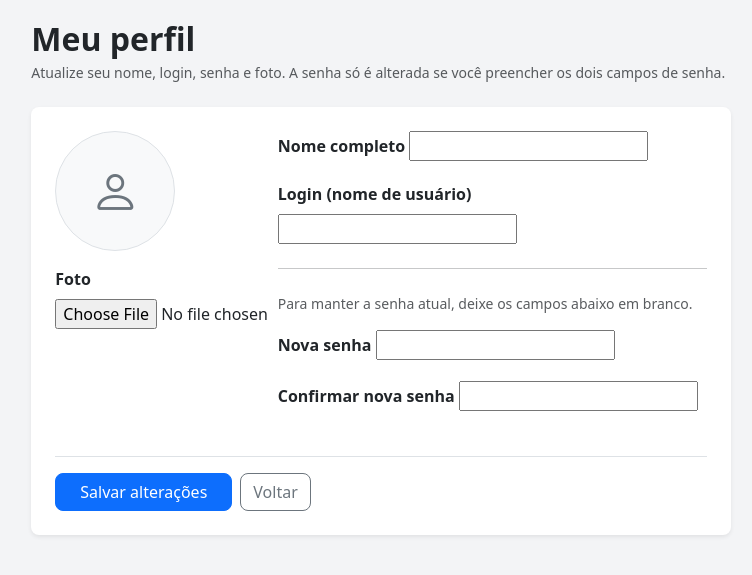
After one commit to endersonjack/genesis, a Django app: template templates/usuarios/meu_perfil.html in a window 1280 px wide. The commit adds this page. Shown: the top 575 px of the page, without its empty margins (259-1011 px from the left). Run offline with Django 5.2, Linux system fonts and the light colour scheme; the template is opened without the code that fills it: most values are stand-ins (such as "Sample title", 1, 10 or a date in 2020); form fields are guessed from the names that the template uses; some libraries are stand-ins or nearby versions.

Commit message:
ADD: Perfil Usuario com Foto

```diff
--- a/auditoria/registry.py
+++ b/auditoria/registry.py
@@ -12,12 +12,16 @@ def registrar_auditoria(
     resumo: str,
     modulo: str = '',
     detalhes: dict[str, Any] | None = None,
+    empresa=None,
 ) -> None:
     """
     Grava um evento de auditoria para a empresa ativa e o usuário autenticado.
     Ignora silenciosamente se não houver empresa ativa ou usuário (ex.: comando de gestão).
+
+    `empresa` opcional: quando a view não passa por /empresa/<id>/ (ex.: Meu perfil),
+    pode-se enviar a empresa da sessão desde que o usuário tenha vínculo ativo.
     """
-    empresa = getattr(request, 'empresa_ativa', None)
+    empresa = empresa if empresa is not None else getattr(request, 'empresa_ativa', None)
     user = getattr(request, 'user', None)
     if not empresa or not user or not user.is_authenticated:
         return
--- a/auditoria/views.py
+++ b/auditoria/views.py
@@ -20,6 +20,7 @@ MODULO_FILTRO_CHOICES = [
     ('controles_rh', 'Controles RH'),
     ('local', 'Locais'),
     ('apontamento', 'Apontamento'),
+    ('usuarios', 'Perfil / Conta'),
     ('outros', 'Outros'),
 ]
 
@@ -38,6 +39,7 @@ def _q_modulo(modulo_val: str) -> Q:
             'empresas',
             'local',
             'apontamento',
+            'usuarios',
         }
         return Q(modulo='') | ~Q(modulo__in=conhecidos)
     return Q(modulo=modulo_val)
--- a/core/modulo_topbar.py
+++ b/core/modulo_topbar.py
@@ -19,6 +19,8 @@ def titulo_modulo_topbar(request: HttpRequest) -> str:
             return 'Trocar empresa'
         if path.startswith('/accounts/'):
             return 'Conta'
+        if '/usuarios/perfil' in path:
+            return 'Meu perfil'
         if path.startswith('/usuarios/'):
             return 'Conta'
         return 'Genesis ERP'
--- a/static/css/sidebar.css
+++ b/static/css/sidebar.css
@@ -598,6 +598,18 @@ button.menu-link {
     font-size: 1.1rem;
     flex-shrink: 0;
     color: var(--sidebar-text);
+    overflow: hidden;
+}
+
+.sidebar-user-mobile-avatar:has(.sidebar-user-mobile-avatar-img) {
+    background: transparent;
+}
+
+.sidebar-user-mobile-avatar-img {
+    width: 40px;
+    height: 40px;
+    object-fit: cover;
+    display: block;
 }
 
 .sidebar-user-mobile-name {
--- a/templates/auditoria/lista.html
+++ b/templates/auditoria/lista.html
@@ -218,6 +218,7 @@
                             {% elif r.modulo == 'estoque' %}Estoque
                             {% elif r.modulo == 'local' %}Locais
                             {% elif r.modulo == 'apontamento' %}Apontamento
+                            {% elif r.modulo == 'usuarios' %}Perfil / Conta
                             {% elif r.modulo %}<code class="small">{{ r.modulo }}</code>
                             {% else %}—{% endif %}
                         </td>
--- a/templates/dashboard/home.html
+++ b/templates/dashboard/home.html
@@ -356,6 +356,7 @@
                             {% elif r.modulo == 'estoque' %}Estoque
                             {% elif r.modulo == 'local' %}Locais
                             {% elif r.modulo == 'apontamento' %}Apontamento
+                            {% elif r.modulo == 'usuarios' %}Perfil / Conta
                             {% elif r.modulo %}<code class="small">{{ r.modulo }}</code>
                             {% else %}—{% endif %}
                         </td>
--- /dev/null
+++ b/templates/usuarios/meu_perfil.html
@@ -0,0 +1,82 @@
+{% extends 'base.html' %}
+
+{% block title %}Meu perfil | Genesis ERP{% endblock %}
+
+{% block content %}
+<div class="row justify-content-center">
+    <div class="col-12 col-lg-8 col-xl-7">
+        <h2 class="fw-bold mb-1">Meu perfil</h2>
+        <p class="text-muted small mb-4">Atualize seu nome, login, senha e foto. A senha só é alterada se você preencher os dois campos de senha.</p>
+
+        <div class="card border-0 shadow-sm rounded-3">
+            <div class="card-body p-4">
+                <form method="post" enctype="multipart/form-data" novalidate>
+                    {% csrf_token %}
+
+                    {% if form.non_field_errors %}
+                        <div class="alert alert-danger">{{ form.non_field_errors }}</div>
+                    {% endif %}
+
+                    <div class="row g-3">
+                        <div class="col-12 col-md-4 text-center text-md-start">
+                            {% if request.user.foto %}
+                                <img src="{{ request.user.foto.url }}"
+                                     alt=""
+                                     class="rounded-circle border shadow-sm mb-3"
+                                     width="120"
+                                     height="120"
+                                     style="object-fit: cover;">
+                            {% else %}
+                                <div class="rounded-circle bg-light border d-inline-flex align-items-center justify-content-center mb-3"
+                                     style="width: 120px; height: 120px;">
+                                    <i class="bi bi-person text-secondary display-5"></i>
+                                </div>
+                            {% endif %}
+                            <div class="text-start">
+                                <label class="form-label fw-semibold" for="{{ form.foto.id_for_label }}">Foto</label>
+                                {{ form.foto }}
+                                {% if form.foto.help_text %}<div class="form-text">{{ form.foto.help_text }}</div>{% endif %}
+                                {% if form.foto.errors %}<div class="text-danger small">{{ form.foto.errors }}</div>{% endif %}
+                            </div>
+                        </div>
+                        <div class="col-12 col-md-8">
+                            <div class="mb-3">
+                                <label class="form-label fw-semibold" for="{{ form.nome_completo.id_for_label }}">Nome completo</label>
+                                {{ form.nome_completo }}
+                                {% if form.nome_completo.errors %}<div class="text-danger small">{{ form.nome_completo.errors }}</div>{% endif %}
+                            </div>
+                            <div class="mb-3">
+                                <label class="form-label fw-semibold" for="{{ form.username.id_for_label }}">Login (nome de usuário)</label>
+                                {{ form.username }}
+                                {% if form.username.help_text %}<div class="form-text">{{ form.username.help_text }}</div>{% endif %}
+                                {% if form.username.errors %}<div class="text-danger small">{{ form.username.errors }}</div>{% endif %}
+                            </div>
+                            <hr class="my-4">
+                            <p class="small text-muted mb-3">Para manter a senha atual, deixe os campos abaixo em branco.</p>
+                            <div class="mb-3">
+                                <label class="form-label fw-semibold" for="{{ form.nova_senha.id_for_label }}">Nova senha</label>
+                                {{ form.nova_senha }}
+                                {% if form.nova_senha.errors %}<div class="text-danger small">{{ form.nova_senha.errors }}</div>{% endif %}
+                            </div>
+                            <div class="mb-3">
+                                <label class="form-label fw-semibold" for="{{ form.nova_senha_confirmar.id_for_label }}">Confirmar nova senha</label>
+                                {{ form.nova_senha_confirmar }}
+                                {% if form.nova_senha_confirmar.errors %}<div class="text-danger small">{{ form.nova_senha_confirmar.errors }}</div>{% endif %}
+                            </div>
+                        </div>
+                    </div>
+
+                    <div class="d-flex flex-wrap gap-2 mt-4 pt-3 border-top">
+                        <button type="submit" class="btn btn-primary rounded-3 px-4">Salvar alterações</button>
+                        {% if request.empresa_ativa %}
+                            <a href="{% url 'dashboard_home' empresa_id=request.empresa_ativa.pk %}" class="btn btn-outline-secondary rounded-3">Voltar</a>
+                        {% else %}
+                            <a href="{% url 'selecionar_empresa' %}" class="btn btn-outline-secondary rounded-3">Voltar</a>
+                        {% endif %}
+                    </div>
+                </form>
+            </div>
+        </div>
+    </div>
+</div>
+{% endblock %}
--- a/usuarios/admin.py
+++ b/usuarios/admin.py
@@ -7,7 +7,7 @@ from .models import Usuario, UsuarioEmpresa
 class UsuarioAdmin(UserAdmin):
     fieldsets = UserAdmin.fieldsets + (
         ('Informações adicionais', {
-            'fields': ('nome_completo', 'telefone'),
+            'fields': ('nome_completo', 'telefone', 'foto'),
         }),
     )
 
--- a/usuarios/models.py
+++ b/usuarios/models.py
@@ -5,6 +5,12 @@ from django.db import models
 class Usuario(AbstractUser):
     nome_completo = models.CharField(max_length=255, blank=True)
     telefone = models.CharField(max_length=20, blank=True)
+    foto = models.ImageField(
+        'Foto do perfil',
+        upload_to='usuarios/fotos/',
+        blank=True,
+        null=True,
+    )
 
     def __str__(self):
         return self.nome_completo or self.username
--- a/usuarios/urls.py
+++ b/usuarios/urls.py
@@ -1,6 +1,7 @@
 from django.urls import path
 
 from .views import (
+    meu_perfil,
     modal_trocar_empresa,
     pagina_trocar_empresa_legacy,
     selecionar_empresa,
@@ -8,6 +9,7 @@ from .views import (
 )
 
 urlpatterns = [
+    path('perfil/', meu_perfil, name='meu_perfil'),
     path('selecionar-empresa/', selecionar_empresa, name='selecionar_empresa'),
     path(
         'trocar-empresa/pagina/',
```
Also changed, not shown: static/css/topbar.css (+35 -1 lines), templates/includes/sidebar.html (+10 -1 lines), templates/includes/topbar.html (+50 -12 lines), usuarios/forms.py (added, +90 -0 lines), usuarios/views.py (+78 -0 lines), usuarios/migrations/0005_usuario_foto.py (added).
